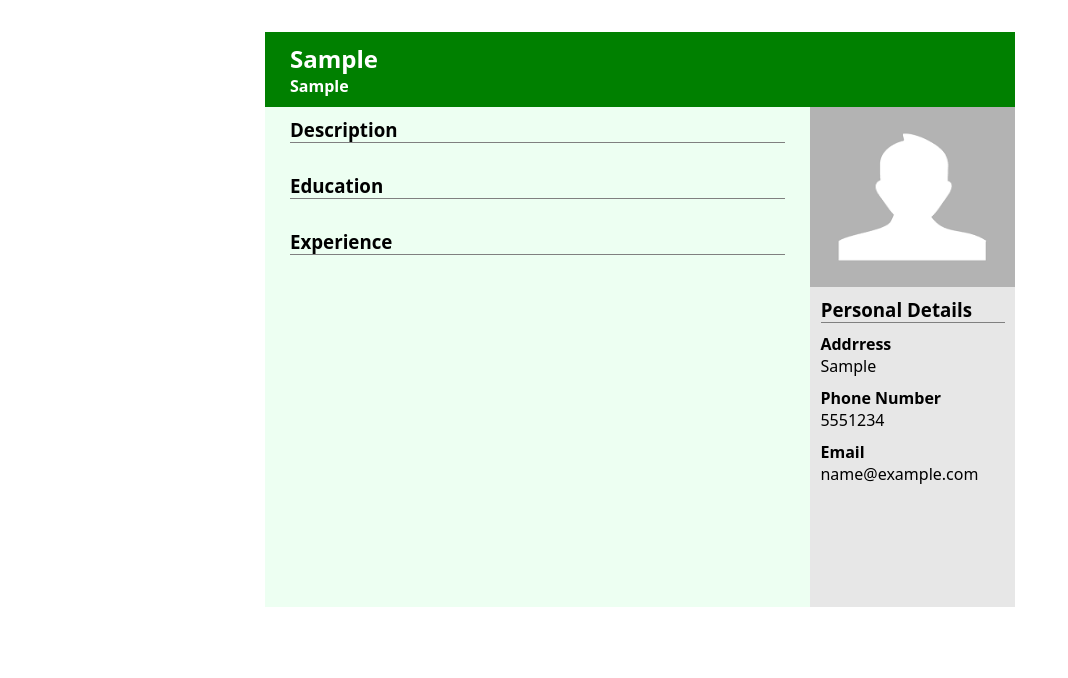
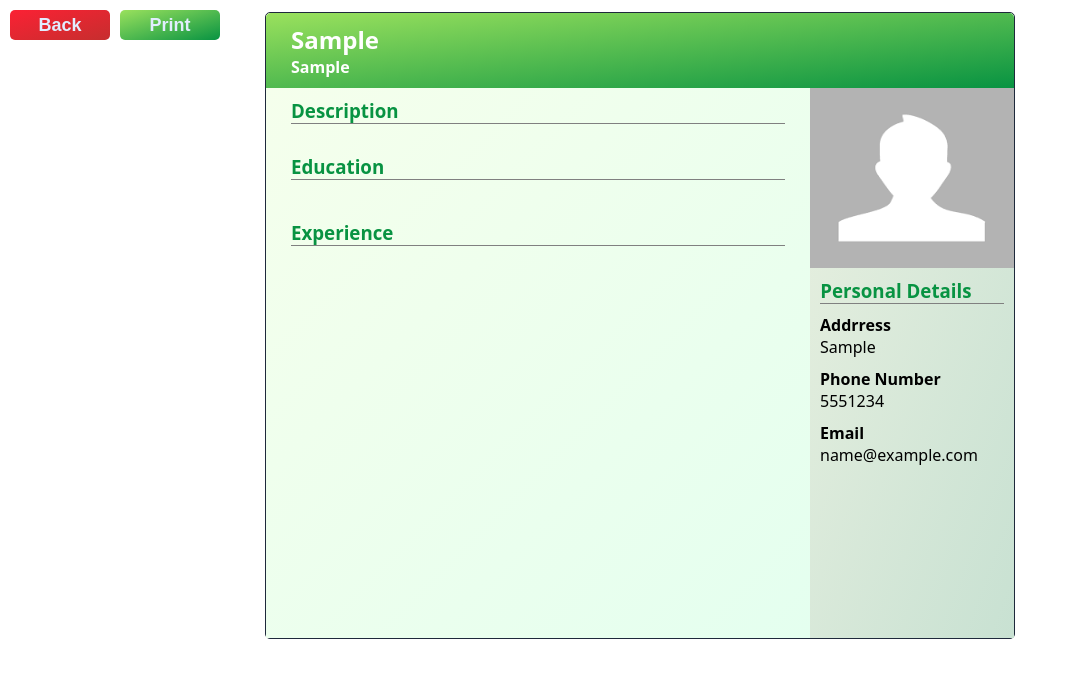
Before and after one commit to ilicc-sara/CV-Creator, a React (Vite) app: page / in a window 1280 px wide. Both pictures are taken after typing "Sample", "Sample", "Sample", "Sample", "5551234", "name@example.com" into the empty fields and a click on the button "Preview". Shown: the top 678 px of the page, without its empty margins (0-1068 px from the left). Built offline with nearby package versions, Linux system fonts and the light colour scheme.

Commit message:
finishing preview cv

```diff
--- a/src/App.jsx
+++ b/src/App.jsx
@@ -255,18 +255,45 @@ function App() {
           <main className="main">
             <div className="details-cont">
               <div>
-                <h3>Description</h3>
+                <h3 className="color-green">Description</h3>
                 <p> {cv.personalInfo.description} </p>
               </div>
 
               <div>
-                <h3>Education</h3>
-                <p> {cv.educationInfo[0].uniName} </p>
+                <h3 className="color-green">Education</h3>
+
+                {cv.educationInfo.map((educationObject) => {
+                  return (
+                    <div className="education-details">
+                      <h4> {educationObject.startDate} </h4>
+                      <h4> {educationObject.endDate} </h4>
+
+                      <div>
+                        <h4> {educationObject.subject} </h4>
+                        <p> {educationObject.uniName} </p>
+                      </div>
+                    </div>
+                  );
+                })}
               </div>
 
               <div>
-                <h3>Experience</h3>
-                <p> {cv.experienceInfo[0].position} </p>
+                <h3 className="color-green">Experience</h3>
+
+                {cv.experienceInfo.map((experienceObject) => {
+                  return (
+                    <div className="education-details">
+                      <h4> {experienceObject.startDate} </h4>
+                      <h4> {experienceObject.endDate} </h4>
+
+                      <div>
+                        <h4> {experienceObject.position} </h4>
+                        <p> {experienceObject.company} </p>
+                        <p> {experienceObject.city} </p>
+                      </div>
+                    </div>
+                  );
+                })}
               </div>
             </div>
 
@@ -276,7 +303,7 @@ function App() {
                 <img src={cv.personalInfo.photo} class="profile-pic" />
               </span>
 
-              <h3>Personal Details</h3>
+              <h3 className="color-green">Personal Details</h3>
 
               <div>
                 <h4> Addrress </h4>
@@ -296,6 +323,18 @@ function App() {
           </main>
         </div>
       )}
+
+      {previewCV && (
+        <div className="back-and-print-btns">
+          <button className="back-btn" onClick={() => setPreviewCV(false)}>
+            Back
+          </button>
+
+          <button className="print-btn" onClick={() => setPreviewCV(false)}>
+            Print
+          </button>
+        </div>
+      )}
     </>
   );
 }
--- a/src/index.css
+++ b/src/index.css
@@ -109,27 +109,31 @@
 }
 
 .preview-page {
-  background-color: lightgreen;
+  background: linear-gradient(to top left, rgb(182, 255, 212), #e3ffca);
   width: 750px;
-  margin: 0 auto;
+  margin: -20px auto;
+  border: 0.5px solid #1e293b;
+  border-radius: 5px;
 }
 
 .nav {
-  background-color: green;
+  background: linear-gradient(to top left, rgb(8, 147, 66), #9ae15d);
   color: white;
   text-align: left;
   padding: 10px 25px;
+  border-top-left-radius: 5px;
+  border-top-right-radius: 5px;
 }
 
 .main {
   width: 100%;
-  height: 500px;
+  height: 550px;
   display: grid;
   grid-template-columns: 4fr 1.5fr;
 }
 
 .details-cont {
-  background-color: rgb(237, 255, 242);
+  background: linear-gradient(to top left, rgb(228, 255, 239), #f5ffec);
   text-align: left;
   padding: 10px 25px;
   display: flex;
@@ -144,7 +148,7 @@
 
 .personal-details-cont {
   /* background-color: lightpink; */
-  background-color: rgb(231, 231, 231);
+  background: linear-gradient(to top left, rgb(200, 225, 210), #e8f0e0);
   text-align: left;
 
   display: flex;
@@ -185,6 +189,51 @@
   height: 100%;
 }
 
+.color-green {
+  color: rgb(8, 147, 66);
+}
+
+.back-and-print-btns {
+  position: absolute;
+  top: 10px;
+  left: 10px;
+  display: flex;
+  gap: 10px;
+}
+
+.back-btn {
+  background: linear-gradient(to top left, #c62e2e, #fb2134);
+  height: 30px;
+  cursor: pointer;
+  width: 100px;
+  border: none;
+  border-radius: 5px;
+  color: #e1edff;
+  font-weight: 600;
+  font-size: 18px;
+}
+
+.print-btn {
+  background: linear-gradient(to top left, rgb(8, 147, 66), #9ae15d);
+  height: 30px;
+  cursor: pointer;
+  width: 100px;
+  border: none;
+  border-radius: 5px;
+  color: #e1edff;
+  font-weight: 600;
+  font-size: 18px;
+}
+
+.education-details,
+.experience-details {
+  display: grid;
+  grid-template-columns: 1.5fr 1.5fr 2fr;
+  justify-content: space-between;
+  align-content: center;
+  margin-bottom: 10px;
+}
+
 .hidden {
   display: none;
 }
```
